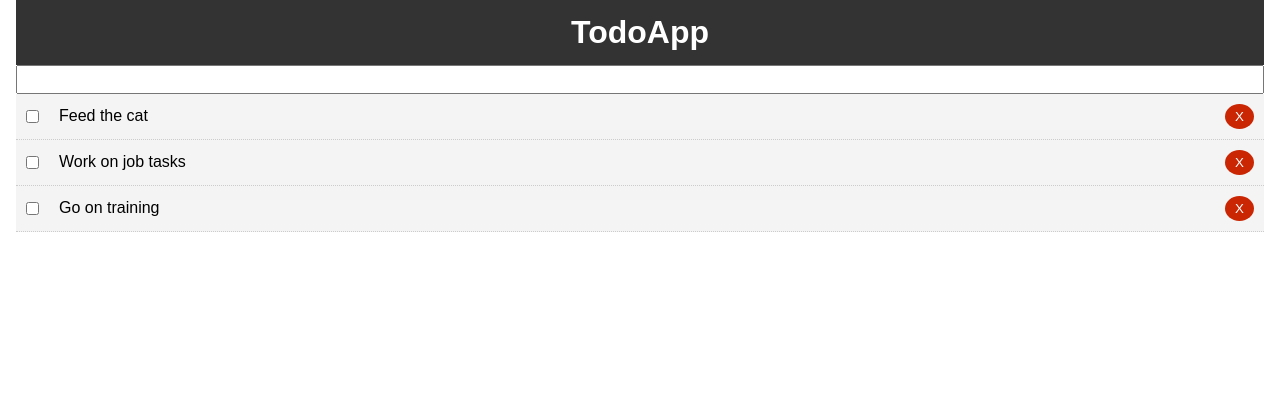
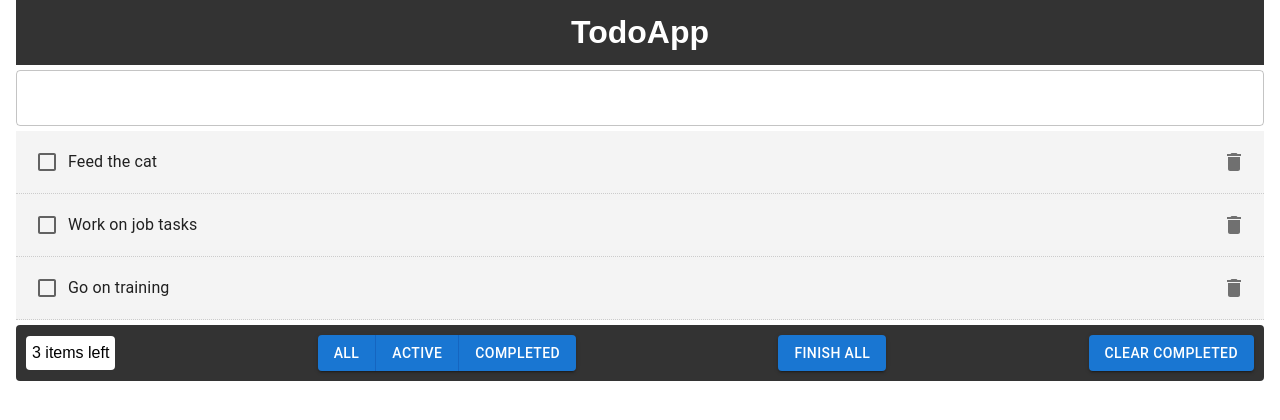
Before and after one commit to PaulinhoTortuga/todo-react-class, a React (Create React App) app: page / in a window 1280 px wide. Shown: the top 420 px of the page. Built offline with nearby package versions, Linux system fonts and the light colour scheme.

Commit message:
5 commit

```diff
--- a/package.json
+++ b/package.json
@@ -3,12 +3,18 @@
   "version": "0.1.0",
   "private": true,
   "dependencies": {
+    "@emotion/react": "^11.9.3",
+    "@emotion/styled": "^11.9.3",
+    "@mui/icons-material": "^5.8.4",
+    "@mui/material": "^5.9.1",
+    "@mui/styled-engine-sc": "^5.8.0",
     "@testing-library/jest-dom": "^5.16.4",
     "@testing-library/react": "^13.3.0",
     "@testing-library/user-event": "^13.5.0",
     "react": "^18.2.0",
     "react-dom": "^18.2.0",
     "react-scripts": "5.0.1",
+    "styled-components": "^5.3.5",
     "uuid": "^8.3.2",
     "web-vitals": "^2.1.4"
   },
--- a/src/components/Header.js
+++ b/src/components/Header.js
@@ -1,9 +1,9 @@
 import React from 'react';
 
-const Header = (props) => {
+const Header = ({ title }) => {
 	return (
 		<header style={headerStyle}>
-			<h1>{props.title}</h1>
+			<h1>{title}</h1>
 		</header>
 	);
 };
--- a/src/components/Input.js
+++ /dev/null
@@ -1,17 +0,0 @@
-import React from 'react';
-
-const Input = (props) => {
-	return (
-		<input
-			style={{ width: '100%', padding: '5px' }}
-			type="text"
-			name={props.name}
-			placeholder={props.placeholder}
-			value={props.value}
-			onChange={props.onChange}
-			onKeyUp={props.onKeyUp}
-		/>
-	);
-};
-
-export default Input;
--- /dev/null
+++ b/src/components/InputField.js
@@ -0,0 +1,20 @@
+import React from 'react';
+import TextField from '@mui/material/TextField';
+
+const InputField = ({ name, label, placeholder, value, onChange, onKeyUp }) => {
+	return (
+		<TextField
+			fullWidth
+			style={{ padding: '5px 0' }}
+			type="text"
+			name={name}
+			label={label}
+			placeholder={placeholder}
+			value={value}
+			onChange={onChange}
+			onKeyUp={onKeyUp}
+		/>
+	);
+};
+
+export default InputField;
--- a/src/features/AddTodo.js
+++ b/src/features/AddTodo.js
@@ -1,7 +1,7 @@
 import React, { useState } from 'react';
-import Input from '../components/Input';
+import InputField from '../components/InputField';
 
-const AddTodo = (props) => {
+const AddTodo = ({ addTodo }) => {
 	const [inputValue, setInputValue] = useState('');
 
 	const onInputChange = (event) => {
@@ -10,10 +10,10 @@ const AddTodo = (props) => {
 
 	const onInputKeyUp = (event) => {
 		if (event.key === 'Enter') {
-			props.addTodo(inputValue);
+			addTodo(inputValue);
 			setInputValue('');
 		}
 	};
-	return <Input value={inputValue} onChange={onInputChange} onKeyUp={onInputKeyUp} />;
+	return <InputField value={inputValue} onChange={onInputChange} onKeyUp={onInputKeyUp} />;
 };
 export default AddTodo;
--- /dev/null
+++ b/src/features/TodoFooter.js
@@ -0,0 +1,35 @@
+import styled from 'styled-components';
+import { Button, ButtonGroup } from '@mui/material';
+
+export default function TodoFooter({ todoListLength }) {
+	return (
+		<Footer>
+			<Span>{todoListLength} items left</Span>
+			<ButtonGroup variant="contained">
+				<Button>All</Button>
+				<Button>Active</Button>
+				<Button>Completed</Button>
+			</ButtonGroup>
+			<Button variant="contained">Finish all</Button>
+			<Button variant="contained">Clear completed</Button>
+		</Footer>
+	);
+}
+
+const Footer = styled.div`
+	display: flex;
+	flex-direction: row;
+	justify-content: space-between;
+	background-color: #333;
+	margin: 5px 0;
+	padding: 10px;
+	border-radius: 4px;
+`;
+
+const Span = styled.span`
+	vertical-align: center;
+	margin: auto 0;
+	background-color: #fff;
+	padding: 6px;
+	border-radius: 4px;
+`;
--- a/src/features/TodoItem.js
+++ b/src/features/TodoItem.js
@@ -1,39 +1,54 @@
-const getStyle = () => {
-	return {
-		display: 'flex',
-		justifyContent: 'flex-start',
-		alignItems: 'center',
-		backgroundColor: '#f4f4f4',
-		padding: '10px',
-		borderBottom: '1px #ccc dotted'
+import styled from 'styled-components';
+import { Checkbox, Input, IconButton } from '@mui/material';
+import DeleteIcon from '@mui/icons-material/Delete';
+import { useState } from 'react';
+
+// const textStyle = (checked) => {
+// 	return {
+// 		textDecoration: checked ? 'line-through' : 'none',
+// 		marginLeft: '20px'
+// 	};
+// };
+
+const TodoItem = ({ todo, onCheckTodo, onDelTodo, onUpdateTodo }) => {
+	const { readOnly, setReadOnly } = useState(true);
+
+	const updateTodo = (event) => {
+		const input = event.target;
+		input.focus();
+		setReadOnly(() => false);
+		input.onblur = () => {
+			onUpdateTodo(todo.id, input.value);
+			setReadOnly(() => true);
+		};
 	};
-};
-const textStyle = (checked) => {
-	return {
-		textDecoration: checked ? 'line-through' : 'none',
-		marginLeft: '20px'
-	};
-};
-const TodoItem = (props) => {
-	const { id, title } = props.todo;
 	return (
-		<div style={getStyle()}>
-			<input type="checkbox" onChange={() => props.todoCheck(id)} />
-			<p style={textStyle(props.todo.checked)}>{title}</p>
-			<button onClick={() => props.delTodo(id)} style={btnStyle}>
-				X
-			</button>
-		</div>
+		<Item>
+			<Checkbox onChange={() => onCheckTodo(todo.id)} />
+			<Input
+				value={todo.title}
+				variant="standard"
+				readOnly={readOnly}
+				disableUnderline={true}
+				onDoubleClick={updateTodo}
+			/>
+			{/* <p style={textStyle(todo.checked)}>{todo.title}</p> */}
+			<IconButton
+				aria-label="delete"
+				sx={{ marginLeft: 'auto' }}
+				onClick={() => onDelTodo(todo.id)}>
+				<DeleteIcon />
+			</IconButton>
+		</Item>
 	);
 };
+export default TodoItem;
 
-const btnStyle = {
-	backgroundColor: '#CA2603',
-	color: '#fff',
-	border: 'none',
-	padding: '5px 10px',
-	borderRadius: '50%',
-	cursor: 'pointer',
-	marginLeft: 'auto'
-};
-export default TodoItem;
+const Item = styled.div`
+	display: flex;
+	justify-content: flex-start;
+	align-items: center;
+	background-color: #f4f4f4;
+	padding: 10px;
+	border-bottom: 1px #ccc dotted;
+`;
--- a/src/features/TodoList.js
+++ b/src/features/TodoList.js
@@ -1,10 +1,19 @@
 import TodoItem from './TodoItem';
 
-const TodoList = (props) => {
-	console.log(props.todos);
-	return props.todos.map((todo) => (
-		<TodoItem key={todo.id} todo={todo} todoCheck={props.todoCheck} delTodo={props.delTodo} />
-	));
+const TodoList = ({ todos, checkTodoHandler, delTodoHandler, updateTodoHandler }) => {
+	return (
+		<ul>
+			{todos.map((todo) => (
+				<TodoItem
+					key={todo.id}
+					todo={todo}
+					onCheckTodo={checkTodoHandler}
+					onDelTodo={delTodoHandler}
+					onUpdateTodo={updateTodoHandler}
+				/>
+			))}
+		</ul>
+	);
 };
 
 export default TodoList;
--- a/src/pages/TodoPage.js
+++ b/src/pages/TodoPage.js
@@ -1,8 +1,10 @@
 import { v4 } from 'uuid';
 import { useState } from 'react';
+
 import Header from '../components/Header';
 import TodoList from '../features/TodoList';
 import AddTodo from '../features/AddTodo';
+import TodoFooter from '../features/TodoFooter';
 
 const TodoPage = () => {
 	let todoList = [
@@ -43,6 +45,12 @@ const TodoPage = () => {
 		});
 	};
 
+	const updateTodo = (id, newTodo) => {
+		setTodoListState(() => {
+			return todoListState.map((todo) => (todo.id === id ? { ...todo, title: newTodo } : todo));
+		});
+	};
+
 	const addTodo = (title) => {
 		const newTodo = {
 			id: v4(),
@@ -53,12 +61,19 @@ const TodoPage = () => {
 			return [...todoListState, newTodo];
 		});
 	};
+
 	return (
 		<div className="App">
 			<div className="container">
 				<Header title={'TodoApp'} />
 				<AddTodo addTodo={addTodo} />
-				<TodoList todos={todoListState} todoCheck={todoCheck} delTodo={delTodo} />
+				<TodoList
+					todos={todoListState}
+					checkTodoHandler={todoCheck}
+					delTodoHandler={delTodo}
+					updateTodoHandler={updateTodo}
+				/>
+				{todoListState.length != 0 && <TodoFooter todoListLength={todoListState.length} />}
 			</div>
 		</div>
 	);
```
Also changed, not shown: 1 other file (tests, documents, lock files or other folders).
